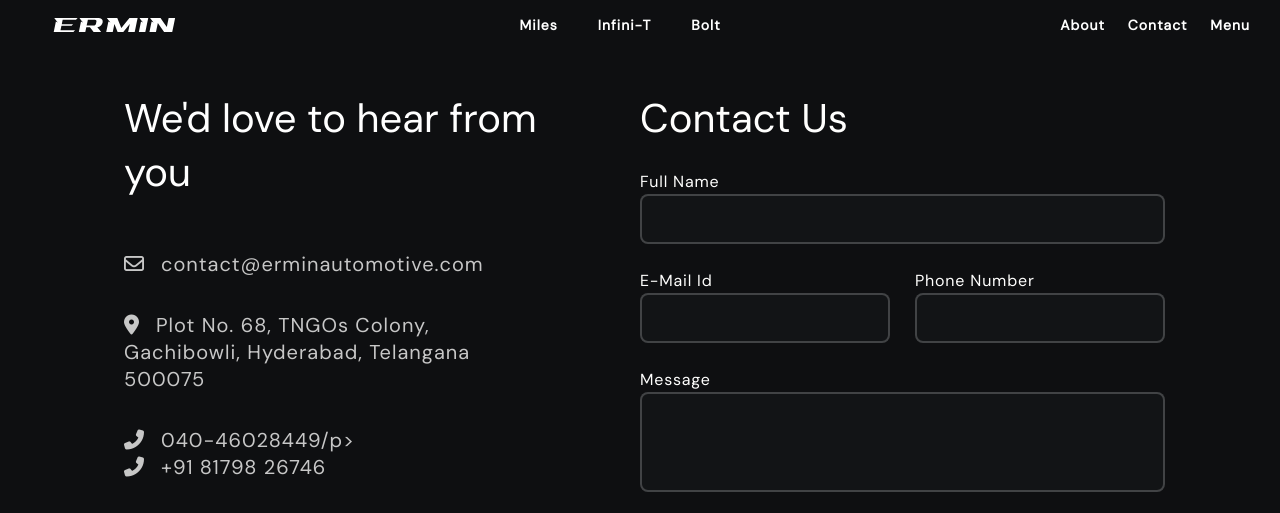
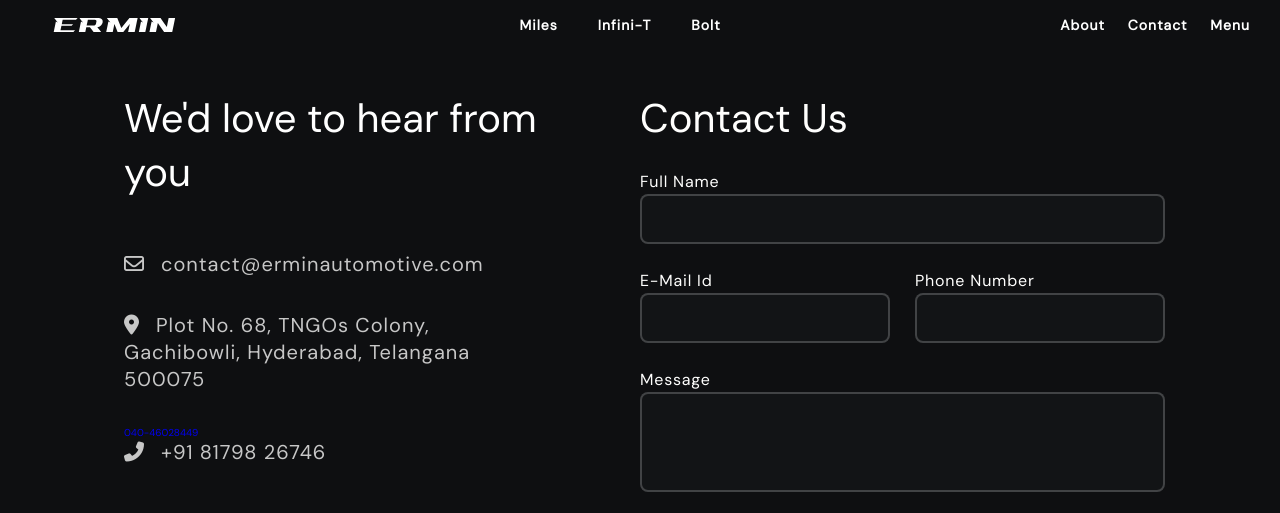
Before and after one commit to Ermin-Automotive/Ermin-Website-v2.0, a website: page assets/html/contact-us.html in a window 1280 px wide. Shown: the top 513 px of the page. Drawn offline with nearby package versions, Linux system fonts and the light colour scheme; some packages are replaced by stand-ins of ours; a script that the page names is missing; files whose address does not match are found by name.

Commit message:
Update contact-us.html

```diff
--- a/assets/html/contact-us.html
+++ b/assets/html/contact-us.html
@@ -65,7 +65,7 @@
       <h1>We'd love to hear from you</h1>
       <p><i class="far fa-envelope"></i>contact@erminautomotive.com</p>
       <p><i class="fas fa-map-marker-alt"></i>Plot No. 68, TNGOs Colony, Gachibowli, Hyderabad, Telangana 500075</p>
-      <p><i class="fas fa-phone-alt"></i>040-46028449/p>
+      <a href="tel:+91 40 46028449">040-46028449</a>
       <p><i class="fas fa-phone-alt"></i>+91 81798 26746</p>
     </div>
     <div class="contact-box">
```
